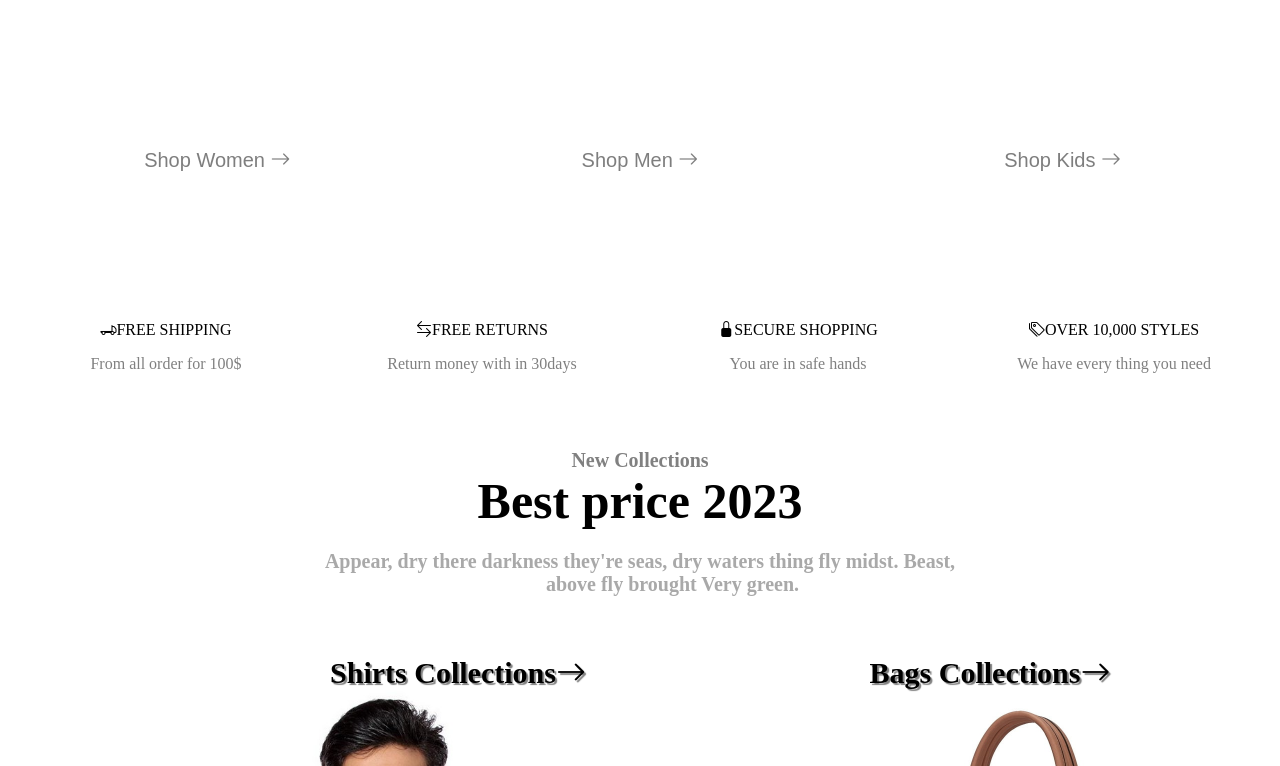
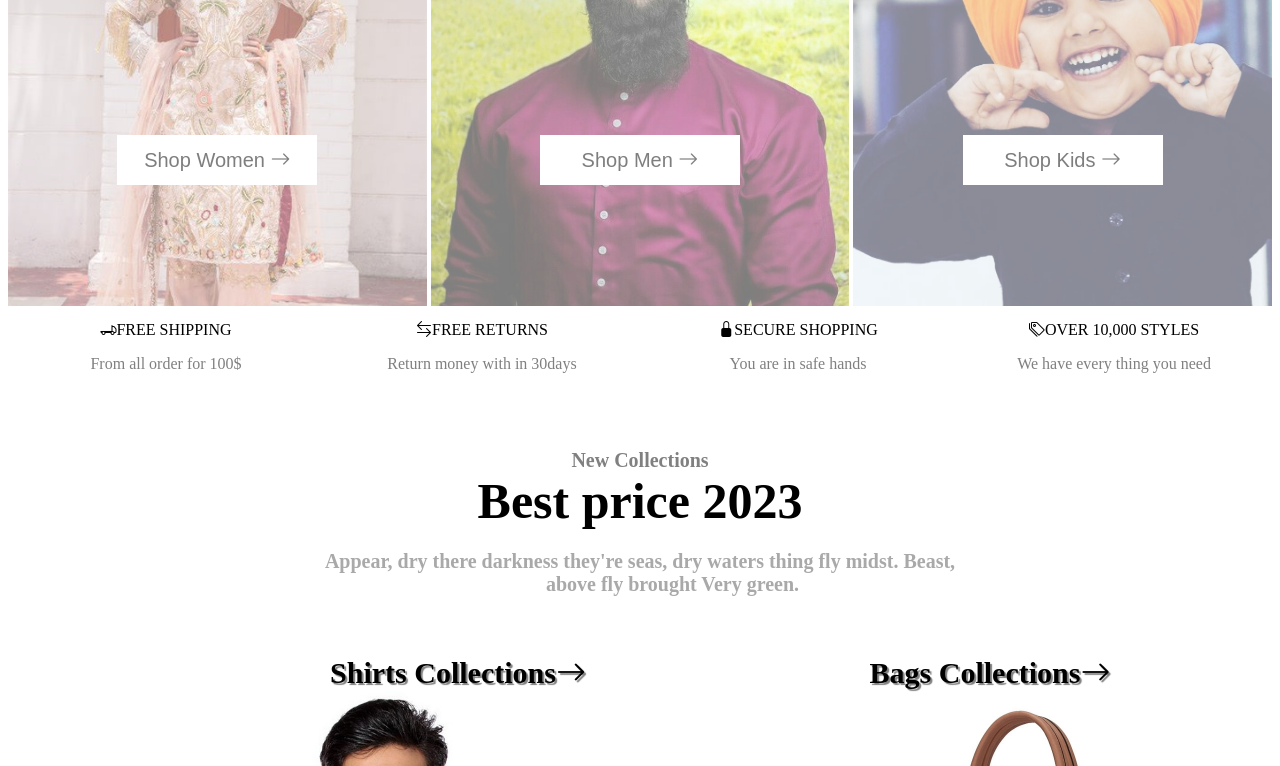
Before and after one commit to Anmol18082001/my_portfolio, a website: page public/shopper.html in a window 1280 px wide. Shown: the part 334-1100 px from the top of the page. Drawn offline with nearby package versions, Linux system fonts and the light colour scheme.

Commit message:
version-6

```diff
--- a/public/shopper.html
+++ b/public/shopper.html
@@ -104,7 +104,7 @@
                 font-size: 20px;
             }
             .women-fashion {
-                background-image: url("public/images/women1.jpeg");
+                background-image: url("./images/women1.jpeg");
                 background-size: cover;
                 display: flex;
                 justify-content: center;
@@ -112,7 +112,7 @@
                 opacity: 0.5;
             }
             .men-fashion {
-                background-image: url("public/images/men.jpg");
+                background-image: url("./images/men.jpg");
                 background-size: cover;
                 display: flex;
                 justify-content: center;
@@ -120,7 +120,7 @@
                 opacity: 0.5;
             }
             .kids-fashion {
-                background-image: url("public/images/children.jpg");
+                background-image: url("./images/children.jpg");
                 background-size: cover;
                 display: flex;
                 justify-content: center;
```
